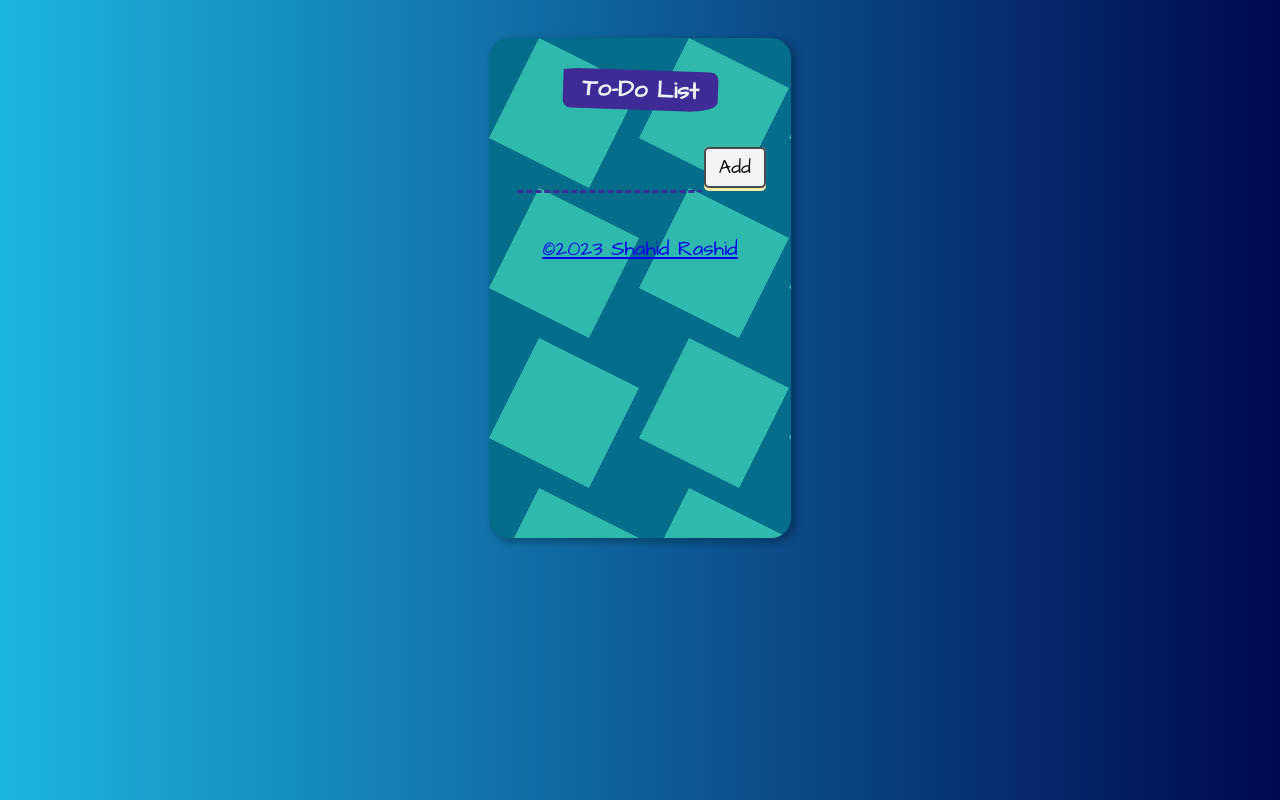
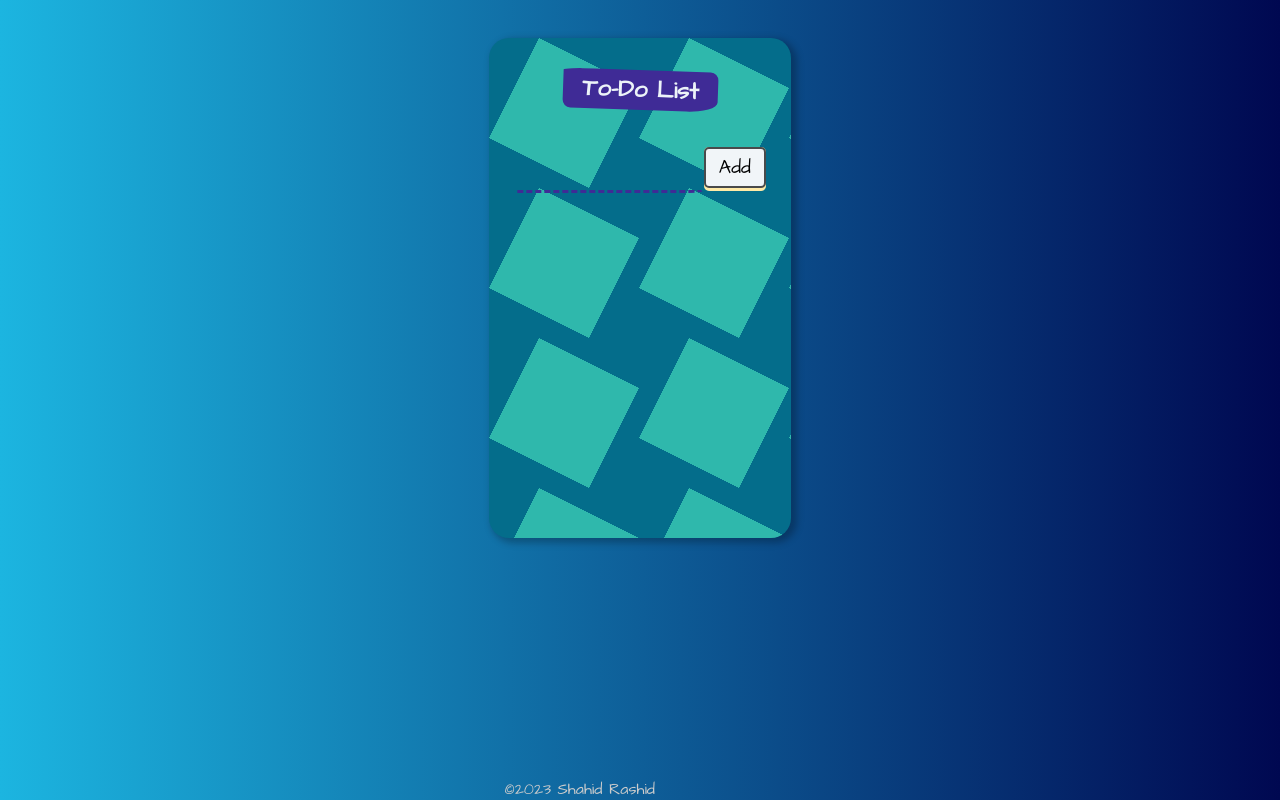
Before and after one commit to shahidrashid1942/To-do-list-react, a React (Create React App) app: page / in a window 1280 px wide. Built offline with nearby package versions, Linux system fonts and the light colour scheme.

Commit message:
Update styles.css

```diff
--- a/public/styles.css
+++ b/public/styles.css
@@ -92,7 +92,7 @@ li {
   position: relative;
 }
 
-.footer>p {
+.footer p {
  position: fixed;
   bottom: 0;
   margin: auto;
```
